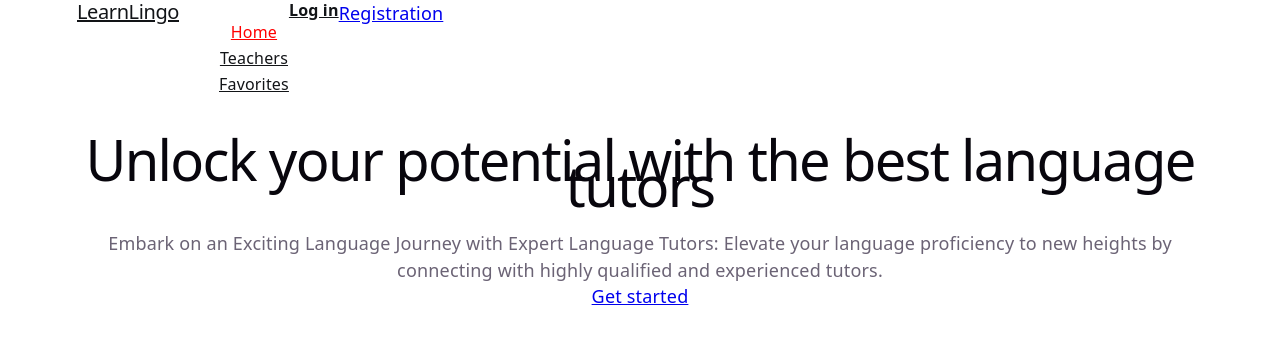
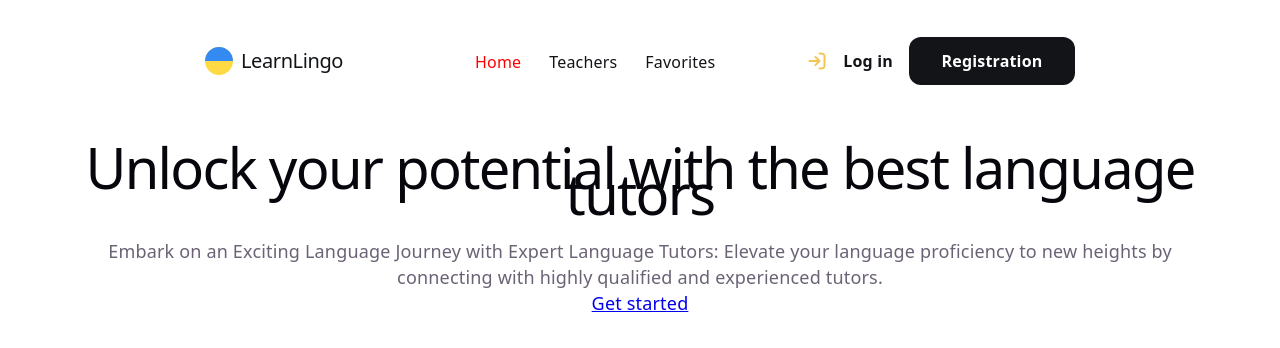
Before and after one commit to tania-tatiana/LearnLingo, a React (Vite) app: page / in a window 1280 px wide. Shown: the top 348 px of the page. Built offline with nearby package versions, Linux system fonts and the light colour scheme.

Commit message:
add css for header

```diff
--- a/src/components/AppBar/AppBar.jsx
+++ b/src/components/AppBar/AppBar.jsx
@@ -6,14 +6,63 @@ export default function AppBar() {
   return (
     <header className={css.header}>
       <div className={css.logoWrapper}>
+        <svg
+          width="28"
+          height="28"
+          viewBox="0 0 28 28"
+          fill="none"
+          xmlns="http://www.w3.org/2000/svg"
+        >
+          <g clipPath="url(#clip0_4_550)">
+            <path
+              d="M14 28C21.732 28 28 21.732 28 14C28 6.26801 21.732 0 14 0C6.26801 0 0 6.26801 0 14C0 21.732 6.26801 28 14 28Z"
+              fill="#FFDA44"
+            />
+            <path
+              d="M0 14C0 6.26806 6.26806 0 14 0C21.7319 0 28 6.26806 28 14"
+              fill="#338AF3"
+            />
+          </g>
+          <defs>
+            <clipPath id="clip0_4_550">
+              <rect width="28" height="28" fill="white" />
+            </clipPath>
+          </defs>
+        </svg>
         <NavLink to="/" className={css.logo}>
           LearnLingo
         </NavLink>
       </div>
       <Navigation />
       <div className={css.authWrapper}>
-        <NavLink className={css.login}>Log in</NavLink>
-        <NavLink className={css.registration}>Registration</NavLink>
+        <svg
+          width="20"
+          height="20"
+          viewBox="0 0 20 20"
+          fill="none"
+          xmlns="http://www.w3.org/2000/svg"
+        >
+          <path
+            d="M12.5 2.5H13.5C14.9001 2.5 15.6002 2.5 16.135 2.77248C16.6054 3.01217 16.9878 3.39462 17.2275 3.86502C17.5 4.3998 17.5 5.09987 17.5 6.5V13.5C17.5 14.9001 17.5 15.6002 17.2275 16.135C16.9878 16.6054 16.6054 16.9878 16.135 17.2275C15.6002 17.5 14.9001 17.5 13.5 17.5H12.5"
+            stroke="#F4C550"
+            strokeWidth="2"
+            strokeLinecap="round"
+            strokeLinejoin="round"
+          />
+          <path
+            d="M8.33333 14.1666L12.5 9.99992L8.33333 5.83325M12.5 9.99992L2.5 9.99992"
+            stroke="#F4C550"
+            strokeWidth="2"
+            strokeLinecap="round"
+            strokeLinejoin="round"
+          />
+        </svg>
+        <NavLink to="/login" className={css.login}>
+          Log in
+        </NavLink>
+        <NavLink to="/registration" className={css.registration}>
+          Registration
+        </NavLink>
       </div>
     </header>
   );
--- a/src/components/AppBar/AppBar.module.css
+++ b/src/components/AppBar/AppBar.module.css
@@ -1,9 +1,19 @@
 .header {
   display: flex;
+  justify-content: space-between;
+  align-items: center;
+  padding: 30px 128px;
+
+  position: sticky;
+  z-index: 1000;
+  top: 0;
 }
 
 .logoWrapper {
   display: flex;
+  align-items: center;
+  justify-content: center;
+  gap: 8px;
 }
 
 .logo {
@@ -16,10 +26,14 @@
   /* line-height: 1.2; */
   letter-spacing: -0.02em;
   color: #121417;
+
+  text-decoration: none;
 }
 
 .authWrapper {
   display: flex;
+  align-items: center;
+  gap: 16px;
 }
 
 .login {
@@ -29,15 +43,19 @@
   line-height: 20px;
   /* line-height: 1.25; */
   color: #121417;
+
+  text-decoration: none;
 }
 
-.registartion {
+.registration {
   font-weight: 700;
   font-size: 16px;
 
   line-height: 20px;
   /* line-height: 1.25; */
   color: #fff;
+
+  text-decoration: none;
 
   display: flex;
   align-items: center;
--- a/src/components/MainContent/MainContent.jsx
+++ b/src/components/MainContent/MainContent.jsx
@@ -1,9 +1,10 @@
 import { Link } from "react-router-dom";
+import css from "./MainContent.module.css";
 
 export default function MainContent() {
   return (
     <>
-      <div>
+      <div className={css.wrapper}>
         <div>
           <h1>Unlock your potential with the best language tutors</h1>
           <p>
--- a/src/components/Navigation/Navigation.module.css
+++ b/src/components/Navigation/Navigation.module.css
@@ -4,11 +4,17 @@
   justify-content: flex-start;
   flex-direction: row;
   gap: 28px;
+  /* position: absolute;
+  left: 50%;
+  transform: translateX(-50%); */
 }
 
 .list {
+  display: flex;
+  align-items: center;
+  justify-content: center;
   list-style: none;
-  text-decoration: none;
+  gap: 28px;
 }
 
 .link {
@@ -18,6 +24,8 @@
   line-height: 20px;
   /* line-height: 1.25; */
   color: #121417;
+
+  text-decoration: none;
 }
 
 .active {
--- a/src/pages/NotFoundPage/NotFoundPage.jsx
+++ b/src/pages/NotFoundPage/NotFoundPage.jsx
@@ -1,7 +1,7 @@
 export default function NotFoundPage() {
   return (
     <>
-      <p>Npt found page</p>
+      <p>Not found page</p>
     </>
   );
 }
```
